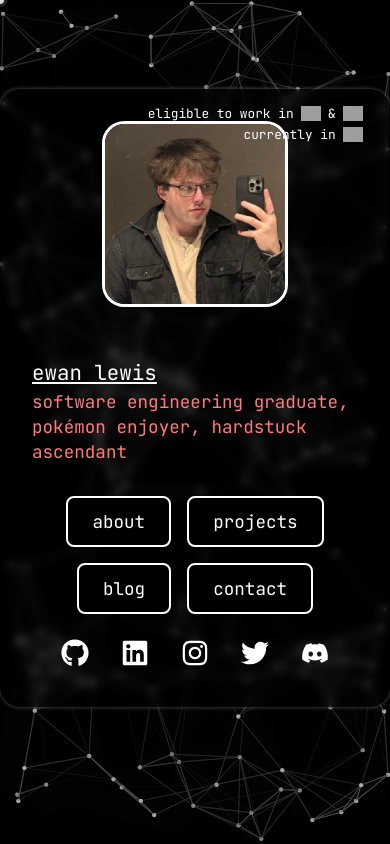
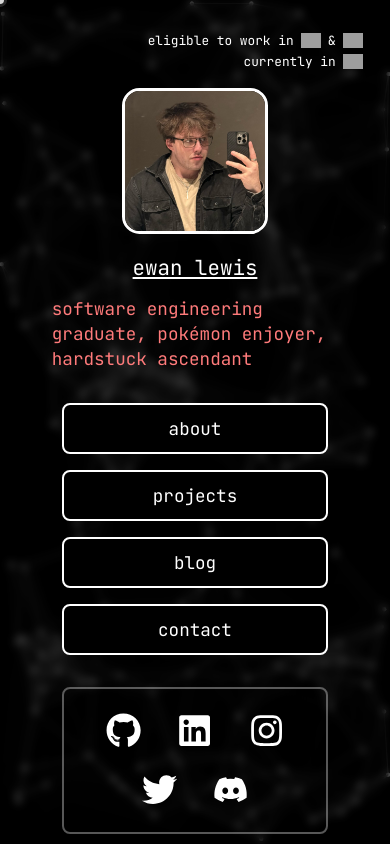
Before and after one commit to ewanlew/ewanlew.github.io, a React (Vite) app: page / in a window 390 px wide. Built offline with nearby package versions, Linux system fonts and the light colour scheme; grey boxes are pictures that could not be loaded.

Commit message:
sorted home screen for mobile + disabled cursor on mobile

```diff
--- a/src/CustomCursor.jsx
+++ b/src/CustomCursor.jsx
@@ -1,13 +1,18 @@
 import { useEffect, useState } from 'react';
 
 function CustomCursor() {
+  const isTouchDevice =
+    typeof window !== 'undefined' &&
+    ('ontouchstart' in window || navigator.maxTouchPoints > 0);
+
   const [isPressed, setIsPressed] = useState(false);
   const [position, setPosition] = useState({ x: 0, y: 0 });
   const [trailingPos, setTrailingPos] = useState({ x: 0, y: 0 });
 
   useEffect(() => {
+    if (isTouchDevice) return;
+
     let animationFrame;
-
     const animate = () => {
       setTrailingPos(prev => ({
         x: prev.x + (position.x - prev.x) * 0.1,
@@ -15,16 +20,15 @@ function CustomCursor() {
       }));
       animationFrame = requestAnimationFrame(animate);
     };
+    animate();
 
-    animate();
     return () => cancelAnimationFrame(animationFrame);
-  }, [position]);
+  }, [position, isTouchDevice]);
 
   useEffect(() => {
-    const handleMouseMove = (e) => {
-      setPosition({ x: e.clientX, y: e.clientY });
-    };
+    if (isTouchDevice) return;
 
+    const handleMouseMove = (e) => setPosition({ x: e.clientX, y: e.clientY });
     const handleMouseDown = () => setIsPressed(true);
     const handleMouseUp = () => setIsPressed(false);
 
@@ -37,7 +41,11 @@ function CustomCursor() {
       window.removeEventListener('mousedown', handleMouseDown);
       window.removeEventListener('mouseup', handleMouseUp);
     };
-  }, []);
+  }, [isTouchDevice]);
+
+  if (isTouchDevice) {
+    return null;
+  }
 
   return (
     <>
@@ -58,7 +66,6 @@ function CustomCursor() {
           zIndex: 9998,
         }}
       />
-
       <div
         style={{
           position: 'fixed',
@@ -75,7 +82,6 @@ function CustomCursor() {
           zIndex: 9999,
         }}
       />
-
       <style>{`* { cursor: none !important; }`}</style>
     </>
   );
--- a/src/index.css
+++ b/src/index.css
@@ -72,7 +72,7 @@
 }
 
 .page-card {
-  background-color: rgba(0, 0, 0, 0.301);
+  background-color: rgba(0, 0, 0, 0.3);
   border-radius: 20px;
   padding: 2rem;
   align-items: start;
@@ -81,6 +81,8 @@
   box-shadow: 0 0 4px rgba(255, 255, 255, 0.329);
   overflow: visible;
 }
+
+
 
 html {
   height: 100%;
@@ -147,25 +149,6 @@ a:hover {
   color: white;
 }
 
-button {
-  border-radius: 8px;
-  border: 1px solid transparent;
-  padding: 0.6em 1.2em;
-  font-size: 1em;
-  font-weight: 500;
-  font-family: inherit;
-  background-color: #1a1a1a;
-  cursor: pointer;
-  transition: border-color 0.25s;
-}
-button:hover {
-  border-color: #646cff;
-}
-button:focus,
-button:focus-visible {
-  outline: 4px auto -webkit-focus-ring-color;
-}
-
 .list ul {
   list-style: disc;
   padding-left: 1.5rem;
@@ -219,16 +202,49 @@ a:hover .external-icon {
   font-family: 'Nunito Sans', sans-serif;
 }
 
+@media (max-width: 768px) {
+  body, * {
+    cursor: auto !important;
+  }
 
-@media (prefers-color-scheme: light) {
-  :root {
-    color: #213547;
-    background-color: #ffffff;
+  .page-container {
+    padding: 0;
   }
-  a:hover {
-    color: #747bff;
+
+  .page-card {
+    border-radius: 0;
+    padding: 1rem;
+    min-height: 100vh;
+    box-shadow: none;
   }
-  button {
-    background-color: #f9f9f9;
+
+  .nav-buttons {
+    flex-direction: column;
+    align-items: center;
+    width: 100%;
   }
+
+  .nav-button {
+    width: 60%;
+  }
+
+  .socials-icons {
+  display: flex;
+  flex-wrap: wrap;
+  justify-content: center;
+  gap: 1.5rem;
+  width: 60%;
+  margin: 2rem auto 0;
+  padding: 1.5rem 1.5rem;
+  border: 2px solid rgba(255, 255, 255, 0.342);
+  border-radius: 8px;
 }
+
+.socials-icons a {
+  flex: 0 1 calc(33.333% - 1.5rem);
+  display: flex;
+  justify-content: center;
+  font-size: 2.2rem;
+}
+
+}
--- a/src/pages/About/About.jsx
+++ b/src/pages/About/About.jsx
@@ -22,7 +22,7 @@ function About() {
 
                 <h1>about me!</h1>
 
-                <p class="body-text">
+                <p className="body-text">
                     hi! i'm ewan, a software engineer from south wales. i currently live near swansea and
                     spend my free time looking at solutions for problems you didn't know you had. (and filling out
                     my living dex...)
--- a/src/pages/Home/Home.css
+++ b/src/pages/Home/Home.css
@@ -75,3 +75,38 @@
   align-items: center;
   max-width: 625px;
 }
+
+@media (max-width: 768px) {
+
+  .right-to-work {
+    margin: 1rem 0;
+  }
+
+  .intro-section {
+    flex-direction: column;
+    padding-top: 20%;
+    gap: 0rem;
+    text-align: center;
+  }
+
+  .intro-section img {
+    width: 140px;
+    height: 140px;
+  }
+
+  .intro-text {
+    max-width: 80%;
+    text-align: center;
+    font-size: 0.95rem;
+  }
+
+  .intro-text p {
+    margin-top: 1rem;
+  }
+
+  .page-card.home {
+    padding: 1rem;
+    max-width: 100%;
+    border-radius: 0;
+  }
+}
```
